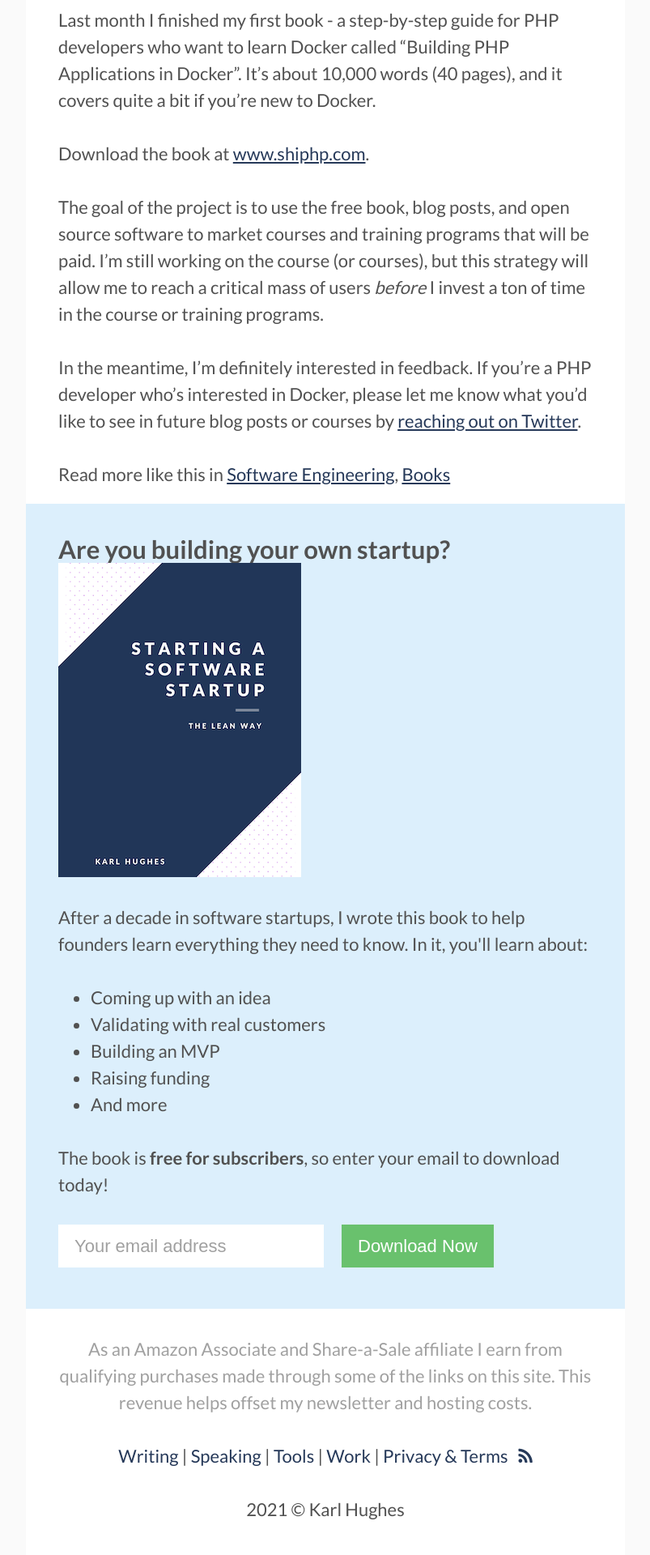
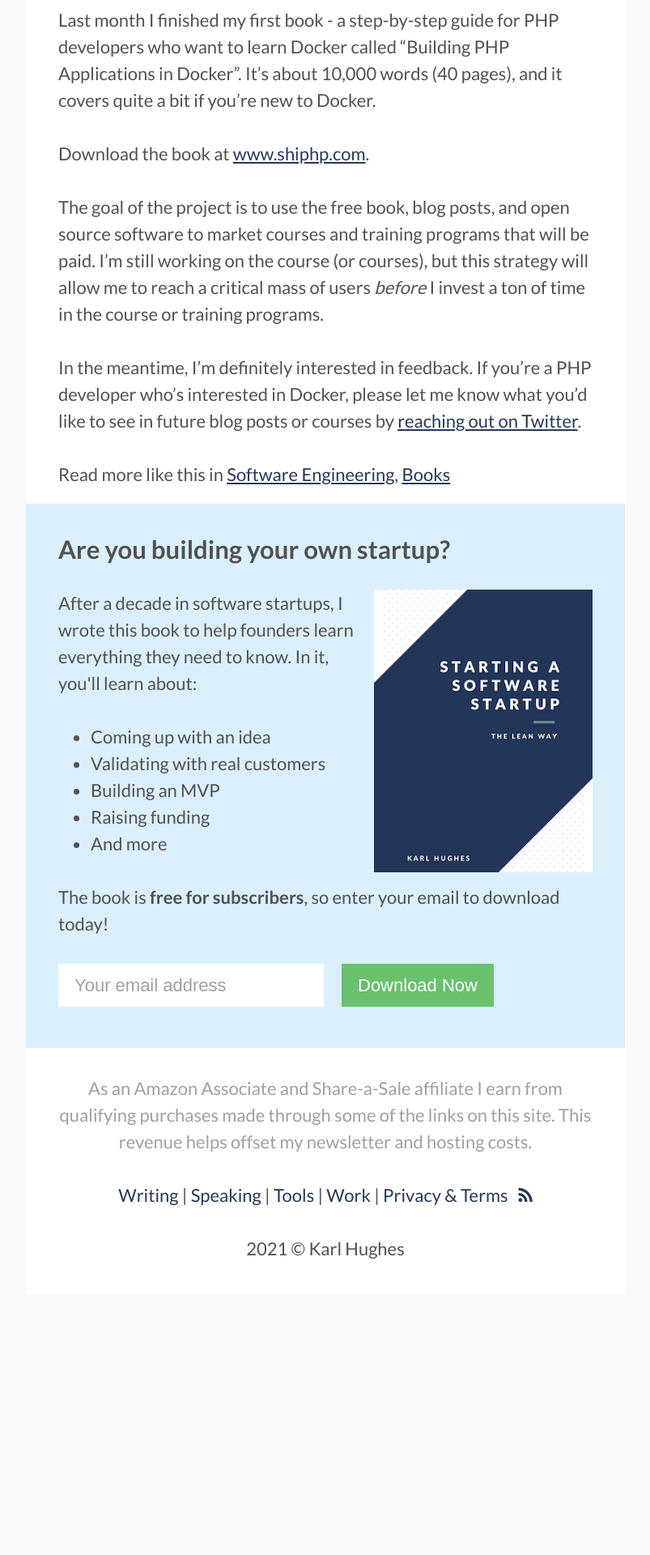
Before and after one commit to karllhughes/personal-blog-5, a Jekyll site: the page built from _posts/2017-10-04-shiphp-book.markdown, in a window 1280 px wide. Shown: the part 1041-2961 px from the top of the page at 81% size, without its empty margins (238-1041 px from the left). Built offline with Jekyll 4.4.1, drawn with Linux system fonts in a browser that asks for light colours; after the commit the page ends 2639 px from its top, so only the background shows below that.

```diff
--- a/_includes/head.html
+++ b/_includes/head.html
@@ -88,4 +88,7 @@
   <link rel="stylesheet" href="{{ "/assets/css/main.css" | prepend: site.baseurl }}">
 
   {% include analytics.html %}
+
+  <!-- Adsense -->
+  <script data-ad-client="ca-pub-2322554200861137" async src="https://pagead2.googlesyndication.com/pagead/js/adsbygoogle.js"></script>
 </head>
--- a/_layouts/post.html
+++ b/_layouts/post.html
@@ -15,6 +15,10 @@
     {% endif %}
 
     {% include signup-top.html category=page.categories %}
+
+    {% if content contains "<!-- ad-banner -->" %}
+    {% assign content = content | replace:"<!-- ad-banner -->","<script async src='https://pagead2.googlesyndication.com/pagead/js/adsbygoogle.js'></script><!-- banner-1 --><ins class='adsbygoogle'     style='display:block'     data-ad-client='ca-pub-2322554200861137'     data-ad-slot='1085267601'     data-ad-format='auto'     data-full-width-responsive='true'></ins><script>  (adsbygoogle = window.adsbygoogle || []).push({});</script>" %}
+    {% endif %}
 
     {{ content | markdownify }}
 
--- a/_sass/_typebase.scss
+++ b/_sass/_typebase.scss
@@ -1,12 +1,12 @@
 /*! Typebase.scss v0.1.0 | MIT License */
 
 // Typesetting variables. Edit here or override in main file prior to import of this.
-$baseFontSize:22 !default; // in pixels. This would result in 22px on desktop
-$baseLineHeight:1.5 !default; // how large the line height is as a multiple of font size
-$leading:$baseLineHeight * 1rem !default;
+$baseFontSize: 22 !default; // in pixels. This would result in 22px on desktop
+$baseLineHeight: 1.5 !default; // how large the line height is as a multiple of font size
+$leading: $baseLineHeight * 1rem !default;
 // Rate of growth for headings
 // I actually like this to be slightly smaller then the leading. Makes for tight headings.
-$scale:1.414 !default;
+$scale: 1.414 !default;
 
 /* Setup */
 
@@ -23,6 +23,7 @@
   // text-size-adjust: auto
 
 }
+
 /* Copy & Lists */
 
 p {
@@ -30,24 +31,29 @@
   margin-top: $leading;
   margin-bottom: 0;
 }
+
 ul,
 ol {
   margin-top: $leading;
   margin-bottom: $leading;
+
   li {
     line-height: $leading;
   }
+
   ul,
   ol {
     margin-top: 0;
     margin-bottom: 0;
   }
 }
+
 blockquote {
   line-height: $leading;
   margin-top: $leading;
   margin-bottom: $leading;
 }
+
 /* Headings */
 
 h1,
@@ -63,28 +69,35 @@
   line-height: $leading;
   font-weight: bold;
 }
+
 h1 {
   font-size: 3 * $scale * 1rem;
   line-height: 3 * $leading;
   margin-top: 2 * $leading;
 }
+
 h2 {
   font-size: 2 * $scale * 1rem;
   line-height: 2 * $leading;
   margin-top: 2 * $leading;
 }
+
 h3 {
   font-size: 1 * $scale * 1rem;
 }
+
 h4 {
   font-size: $scale / 2 * 1rem;
 }
+
 h5 {
   font-size: $scale / 3 * 1rem;
 }
+
 h6 {
   font-size: $scale / 4 * 1rem;
 }
+
 /* Tables */
 
 table {
@@ -92,27 +105,39 @@
   border-spacing: 0px;
   border-collapse: collapse;
 }
+
 td,
 th {
   padding: .5rem;
   line-height: $baseLineHeight * $baseFontSize - 0px;
   border: 1px solid #a0a0a0;
 }
+
 /* Code blocks */
 
 code {
   // Forces text to constrain to the line-height. Not ideal, but works.
   vertical-align: bottom;
 }
+
 /* Leading paragraph text */
 
 .lead {
   font-size: $scale * 1rem;
 }
+
 /* Hug a the block above you */
 
 .hug {
   margin-top: 0;
+}
+
+.image-right {
+  float: right;
+  margin-left: 20px;
+  margin-top: 1.5rem;
+  width: 270px;
+  height: auto;
 }
 
 @media (max-width: 576px) {
@@ -126,4 +151,10 @@
     line-height: 1.5 * $leading;
     margin-top: 1.5 * $leading;
   }
+  .image-right {
+    float: none;
+    margin: 1.5rem 0 0;
+    width: 100%;
+    height: auto;
+  }
 }
```
Also changed, not shown: _posts/2021-06-01-sprint-tracking.markdown (renamed from _posts/2021-06-16-sprint-tracking.markdown, +14 -2 lines).
